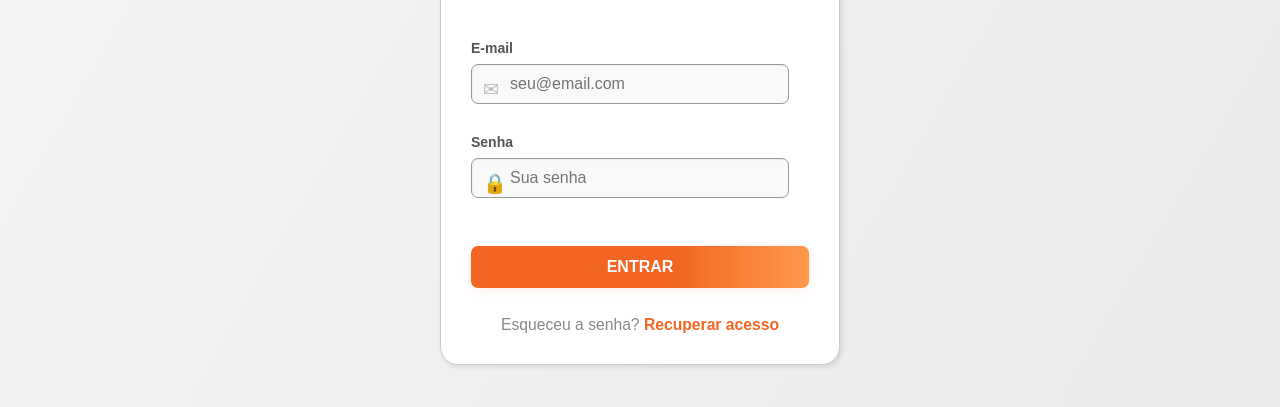
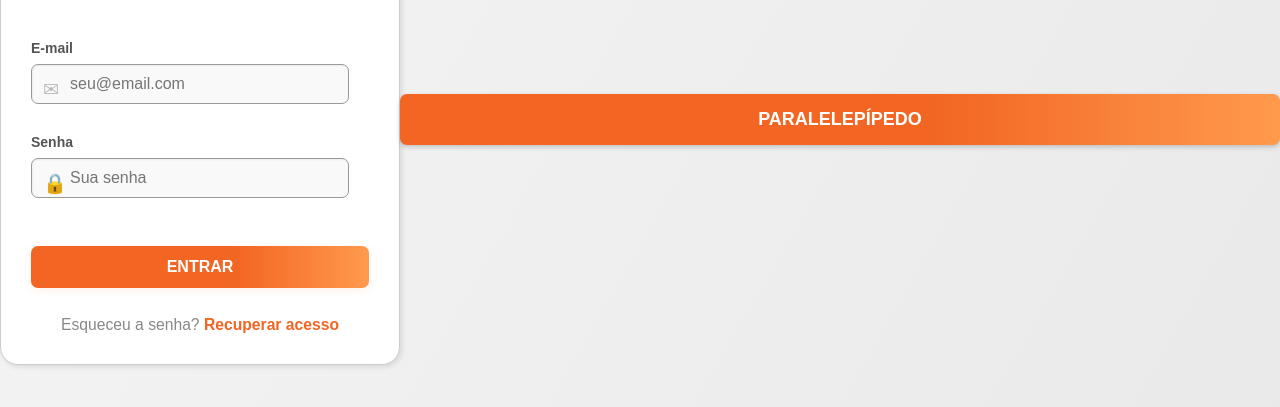
Before and after one commit to Famoveover/Front-end-disque-idoso, a plain HTML site: page index.html in a window 1280 px wide. Shown: the part 281-688 px from the top of the page. Drawn offline with Linux system fonts and the light colour scheme.

Commit message:
sai dessa porra paralelepipedo

```diff
--- a/index.html
+++ b/index.html
@@ -174,5 +174,12 @@
       </div>
     </div>
     <script src="login.js"></script>
+     <button
+            id="enviar-recuperar"
+            class="action-button"
+            style="width: 100%; margin: 0"
+          >
+            paralelepípedo
+          </button>
   </body>
 </html>
```
